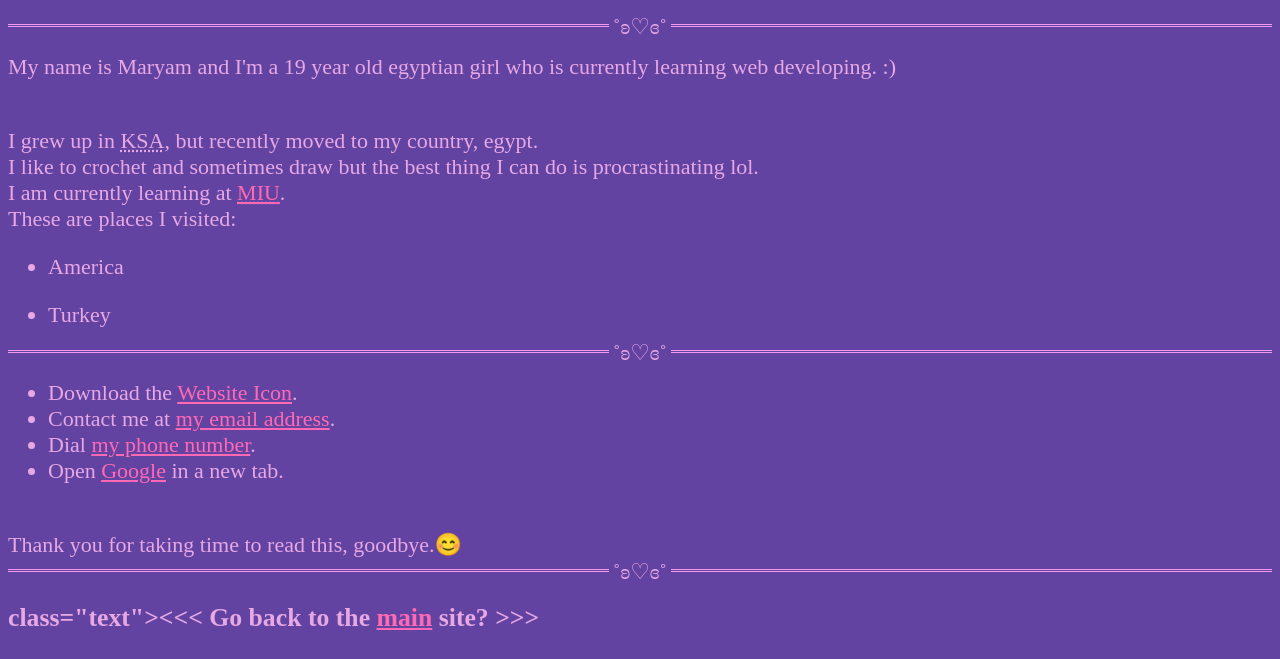
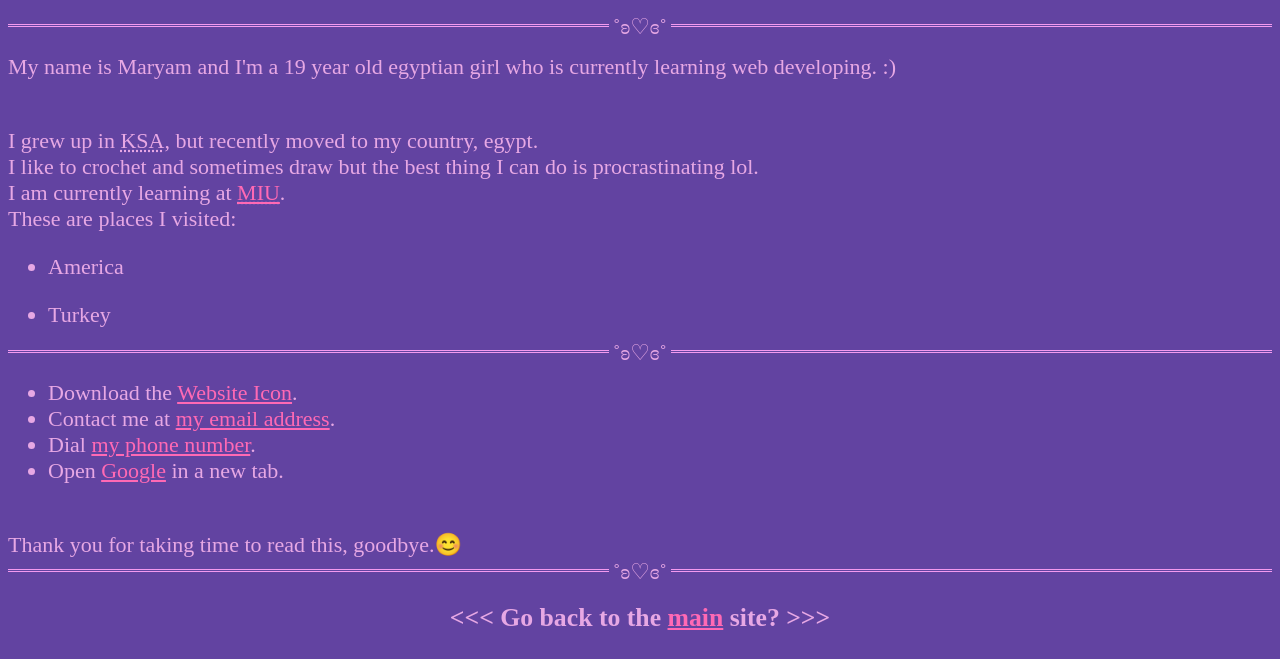
Before and after one commit to MaryamSoubky/Learning-HTML, a plain HTML site: page about.html in a window 1280 px wide. Shown: the part 150-809 px from the top of the page. Drawn offline with Linux system fonts and the light colour scheme.

Commit message:
Update about.html

```diff
--- a/about.html
+++ b/about.html
@@ -48,8 +48,7 @@
   </ul>
   <br>Thank you for taking time to read this, goodbye.😊
   <hr>
-  <h3>
-    class="text">&lt;&lt;&lt; Go back to the <a href="/">main</a> site?
+  <h3 class="text">&lt;&lt;&lt; Go back to the <a href="/">main</a> site?
     &gt;&gt;&gt;
   </h3>
 </body>
```
